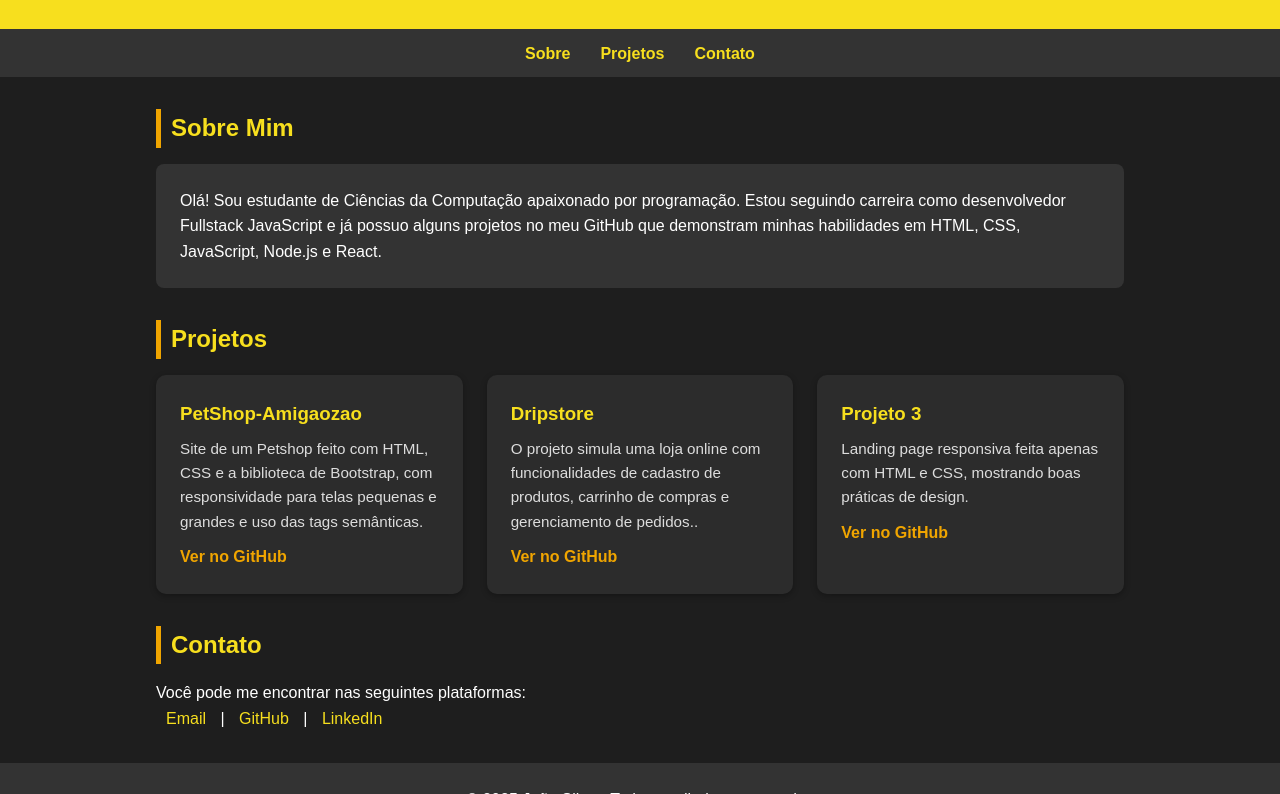
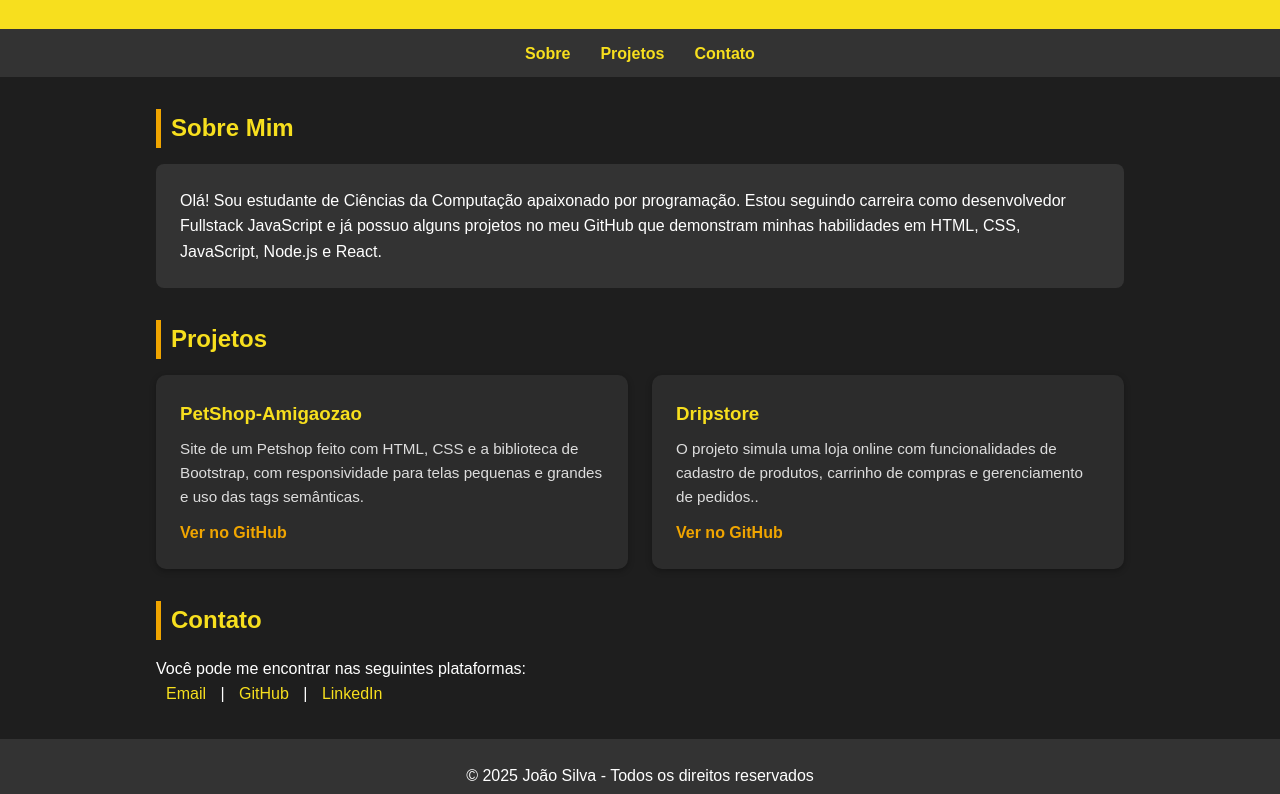
Before and after one commit to chagasbarros/sitePortifolio, a plain HTML site: page index.html in a window 1280 px wide. Shown: the part 433-1227 px from the top of the page. Drawn offline with Linux system fonts and the light colour scheme.

```diff
--- a/index.html
+++ b/index.html
@@ -43,11 +43,6 @@
         <p>O projeto simula uma loja online com funcionalidades de cadastro de produtos, carrinho de compras e gerenciamento de pedidos..</p>
         <a href="https://github.com/chagasbarros/dripstore" target="_blank">Ver no GitHub</a>
       </div>
-      <div class="card">
-        <h3>Projeto 3</h3>
-        <p>Landing page responsiva feita apenas com HTML e CSS, mostrando boas práticas de design.</p>
-        <a href="https://github.com/seu-usuario/projeto3" target="_blank">Ver no GitHub</a>
-      </div>
     </div>
   </section>
 
```
